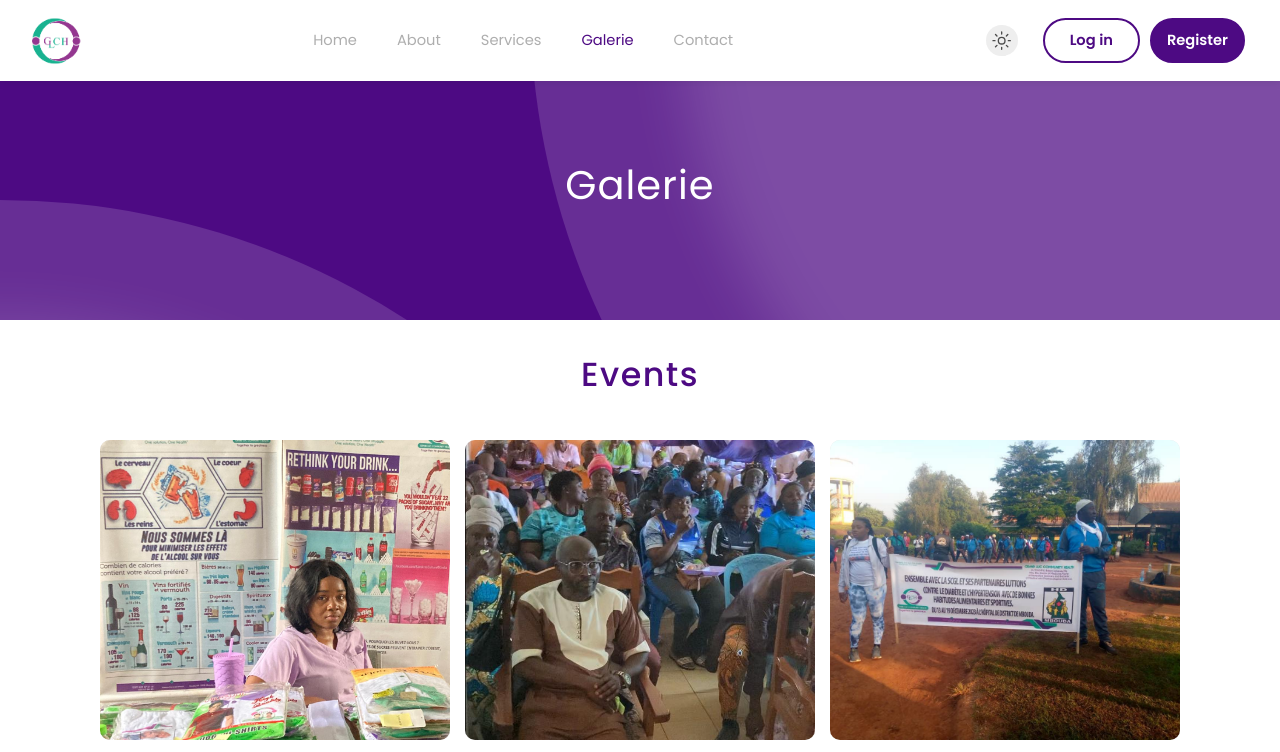
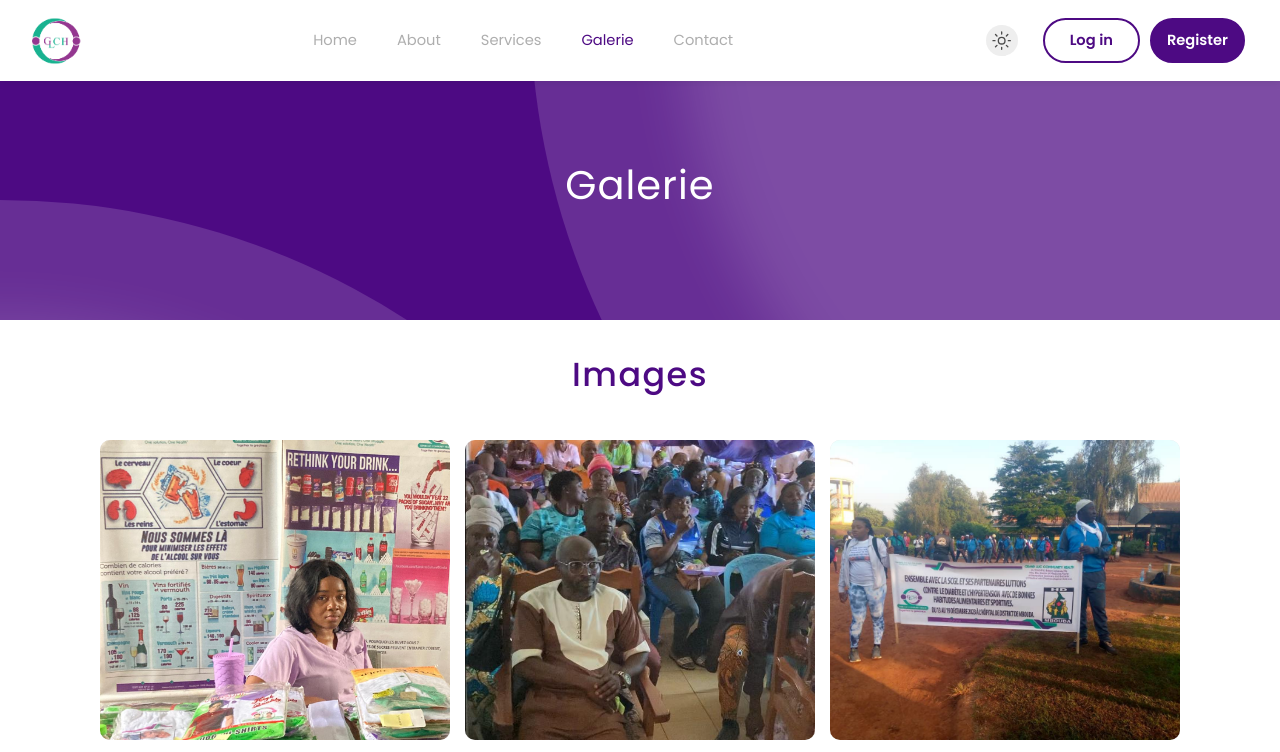
Before and after one commit to Padevend/GLCH-Community, a plain HTML site: page assets/view/galerie.html in a window 1280 px wide. Shown: the top 752 px of the page. Drawn offline with nearby package versions, Linux system fonts and the light colour scheme; no server answers; grey boxes are pictures that could not be loaded.

Commit message:
Update galerie.html

```diff
--- a/assets/view/galerie.html
+++ b/assets/view/galerie.html
@@ -108,7 +108,7 @@
         <article>
             <section id="galerie-section">
                 <div class="head">
-                    <h1>Events</h1>
+                    <h1>Images</h1>
                 </div>
                 <div class="body">
                 </div>
```
